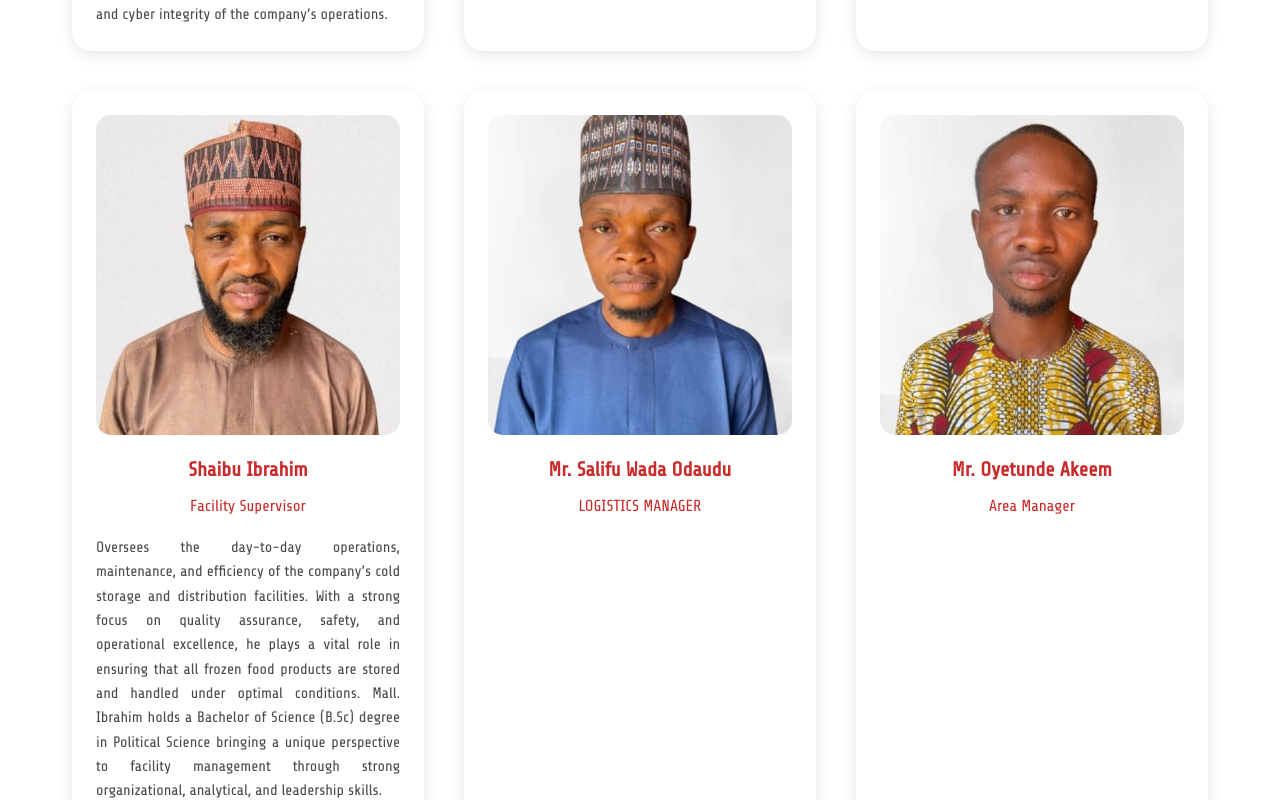
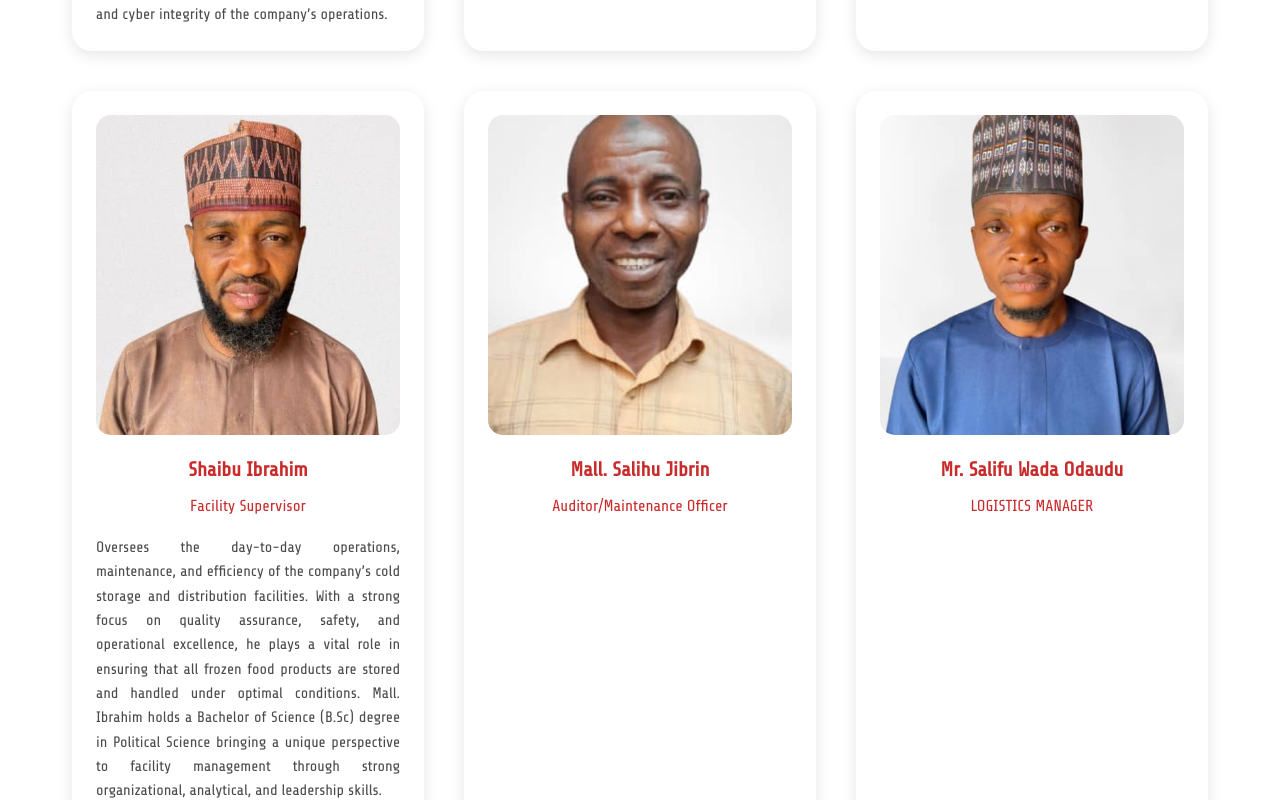
Before and after one commit to aabsani/allah-innaso, a React (Vite) app: page /about in a window 1280 px wide. Shown: the part 2785-3585 px from the top of the page. Built offline with nearby package versions, Linux system fonts and the light colour scheme.

Commit message:
Added New Member Data

```diff
--- a/data.js
+++ b/data.js
@@ -57,20 +57,27 @@ export const teamMembers = [
   },
   {
     id: 8,
+    image: "/images/team/salihu-jibrin.jpeg",
+    name: "Mall. Salihu Jibrin",
+    title: "Auditor/Maintenance Officer",
+    description: "",
+  },
+  {
+    id: 9,
     image: "/images/team/salifu-wada.jpeg",
     name: "Mr. Salifu Wada Odaudu",
     title: "LOGISTICS MANAGER",
     description: "",
   },
   {
-    id: 9,
+    id: 10,
     image: "/images/team/oyetunde-akeem.jpeg",
     name: "Mr. Oyetunde Akeem",
     title: "Area Manager",
     description: "",
   },
   {
-    id: 10,
+    id: 11,
     image: "/images/team/elizabeth-ishaku.jpeg",
     name: "Miss. Elizabeth Ishaku",
     title: "Accountant",
```
